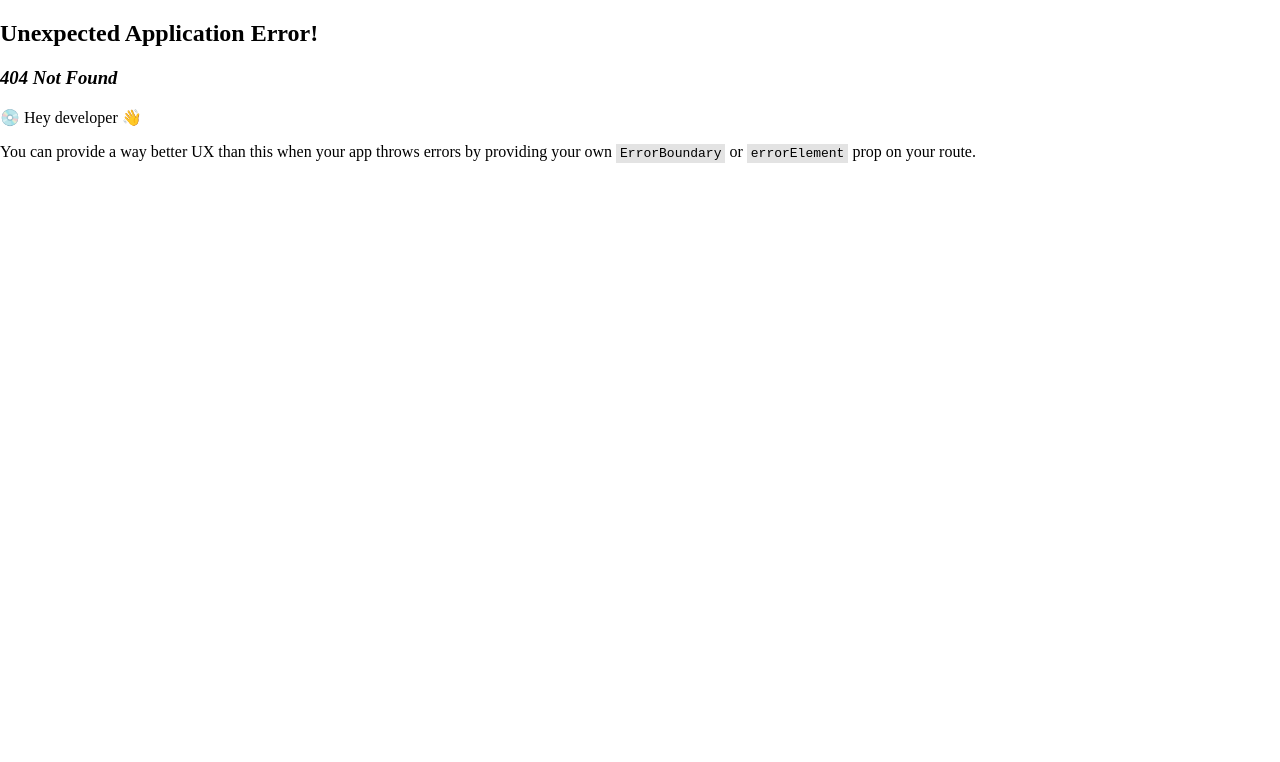
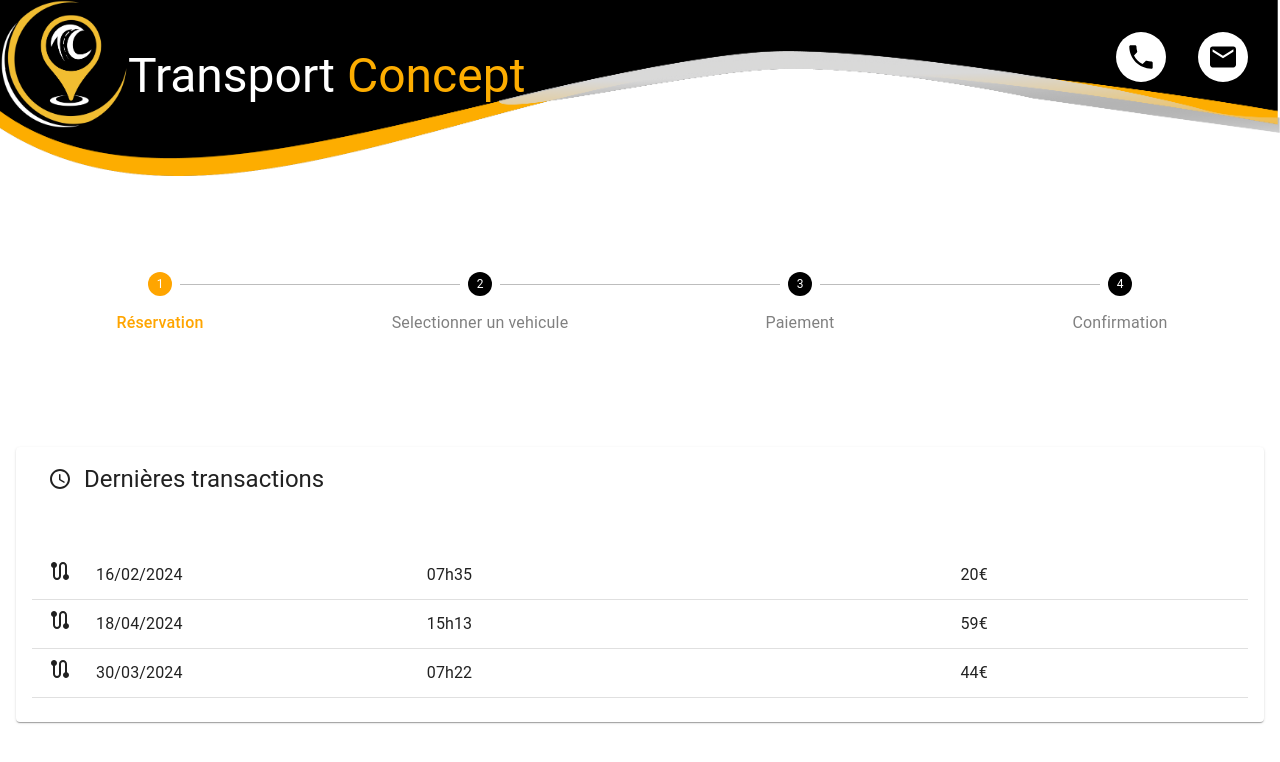
Before and after one commit to my-concept/transport-concept, a React (Vite) app: page /lastTransaction in a window 1280 px wide. Before the commit this address had no page. Shown: the top 762 px of the page. Built offline with nearby package versions, Linux system fonts and the light colour scheme.

Commit message:
add lastTransactionList

```diff
--- /dev/null
+++ b/src/components/FakeData/transactions/transaction.ts
@@ -0,0 +1,17 @@
+export default [
+    {
+        date:"16/02/2024",
+        hour:"07h35",
+        price:"20"
+    },
+    {
+        date:"18/04/2024",
+        hour:"15h13",
+        price:"59"
+    },
+    {
+        date:"30/03/2024",
+        hour:"07h22",
+        price:"44"
+    },
+]
--- /dev/null
+++ b/src/components/LastTransactionList.tsx
@@ -0,0 +1,52 @@
+import { Paper, Typography } from "@mui/material";
+import List from "@mui/material/List";
+import ListItemText from "@mui/material/ListItemText";
+import Divider from "@mui/material/Divider";
+import transactions from "./FakeData/transactions/transaction";
+import RouteRoundedIcon from "@mui/icons-material/RouteRounded";
+import AccessTimeRoundedIcon from "@mui/icons-material/AccessTimeRounded";
+import ListItemButton from "@mui/material/ListItemButton";
+
+import { Box } from "@mui/system";
+import { UseTranslate } from "./hooks/useTranslate";
+
+export const LastTransactionList = () => {
+  const displayList = transactions.map((el) => (
+    <Box key={el.hour}>
+      <ListItemButton
+        sx={{
+          display: "flex",
+          justifyContent: "flex-end",
+          textAlign: "center",
+        }}
+      >
+        <Box sx={{ display: "flex" }}>
+          <RouteRoundedIcon sx={{ marginRight: "1em" }} />
+          <ListItemText primary={el.date} />
+        </Box>
+        <ListItemText primary={el.hour} />
+        <ListItemText primary={`${el.price}€`} />
+      </ListItemButton>
+      <Divider component="li" />
+    </Box>
+  ));
+  return (
+    <Paper sx={{ padding: "1em", margin: "1em" }}>
+      <Box
+        sx={{
+          display: "flex",
+          flexDirection: "row",
+          alignItems: "center",
+          margin: "0 1em 3em 1em",
+        }}
+      >
+        <AccessTimeRoundedIcon sx={{ marginRight: "0.5em" }} />
+        <Typography variant="h5">
+          <UseTranslate id="lastTransactions" />
+        </Typography>
+      </Box>
+
+      <List>{displayList}</List>
+    </Paper>
+  );
+};
--- a/src/components/StepProgressBar.tsx
+++ b/src/components/StepProgressBar.tsx
@@ -11,7 +11,6 @@ const CustomStepLabel = styled(StepLabel)`
     color: grey;
     font-size: 1em;
   }
-
   & .Mui-active {
     color: orange !important;
   }
--- a/src/components/languages/fr.json
+++ b/src/components/languages/fr.json
@@ -22,6 +22,7 @@
     "reservation":"Réservation",
     "chooseACar":"Selectionner un vehicule",
     "payment":"Paiement",
-    "confirmation":"Confirmation"
+    "confirmation":"Confirmation",
+    "lastTransactions":"Dernières transactions"
 
 }
--- a/src/router/RootLayout.tsx
+++ b/src/router/RootLayout.tsx
@@ -10,6 +10,7 @@ import { AppDrawer } from "src/components/Drawer/Drawer";
 import { Register } from "src/components/Register";
 import { CarList } from "src/components/CarList";
 import { CommandHistory } from "src/components/CommandHistory";
+import { LastTransactionList } from "src/components/LastTransactionList";
 
 export const router = createBrowserRouter(
   createRoutesFromElements(
@@ -20,6 +21,7 @@ export const router = createBrowserRouter(
       <Route path="/register" element={<Register />} />
       <Route path="/commandPage" element={<CarList />} />
       <Route path="/commandHistory" element={<CommandHistory />} />
+      <Route path="/lastTransaction" element={<LastTransactionList />} />
     </Route>
   )
 );
```
